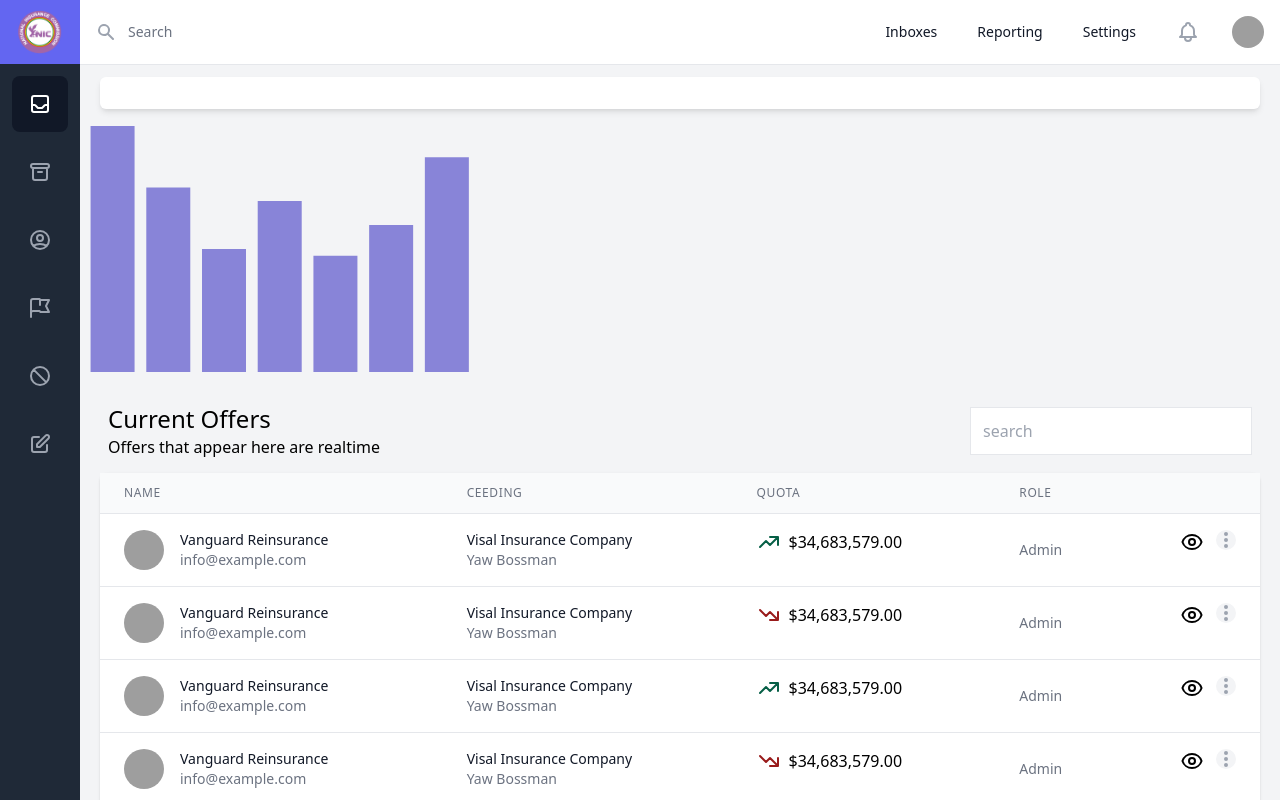
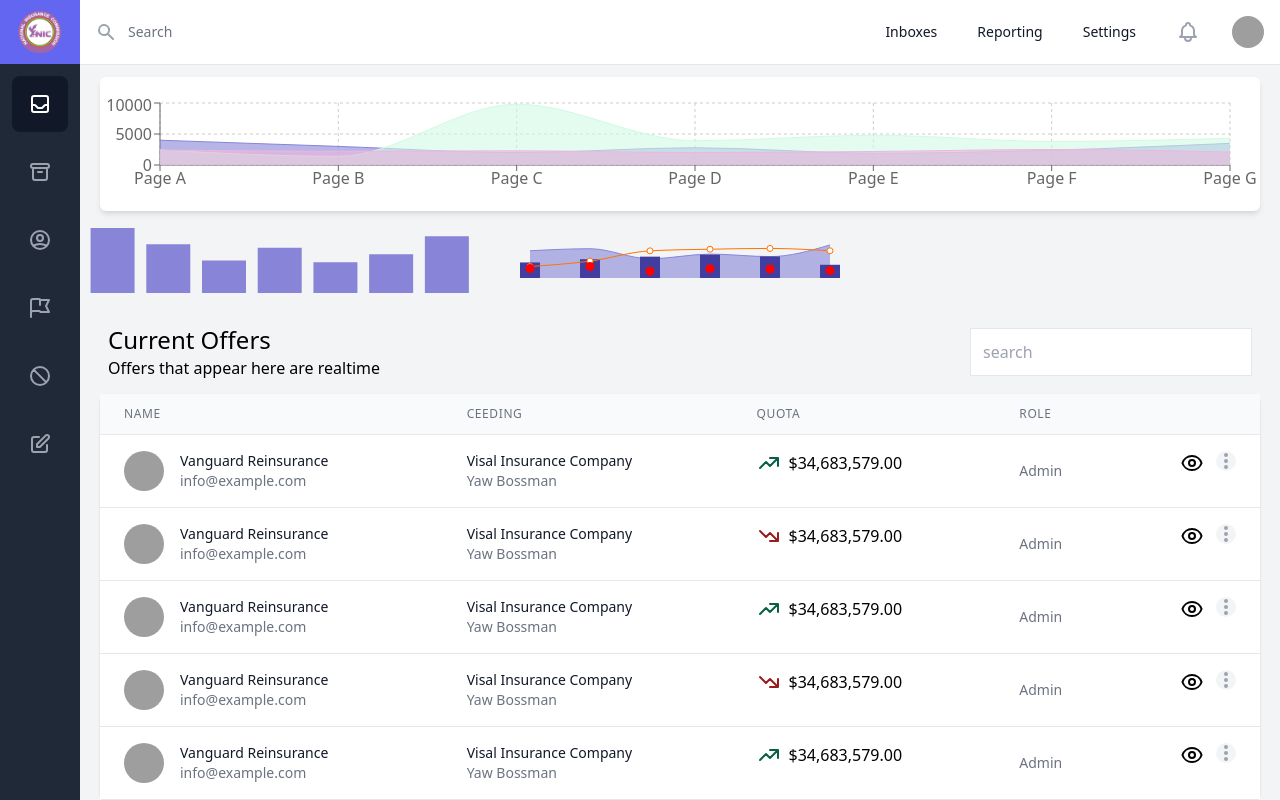
Before and after one commit to Khoby-790/template-nic, a React (Create React App) app: page / in a window 1280 px wide. Built offline with nearby package versions, Linux system fonts and the light colour scheme; grey boxes are pictures that could not be loaded.

Commit message:
--- Auto-Git Commit ---

```diff
--- a/src/pages/Dashboard/Dashboard.tsx
+++ b/src/pages/Dashboard/Dashboard.tsx
@@ -3,6 +3,7 @@ import React, { Fragment } from 'react';
 import { AreaChart, Area, XAxis, YAxis, CartesianGrid, Tooltip, ResponsiveContainer } from 'recharts';
 import OffersListing from './components/OffersListing';
 import SubGraphsBarchart from './components/SubGraphsBarchart';
+import SubGraphsMixedChart from './components/SubGraphsMixedChart';
 
 
 interface Props {
@@ -81,9 +82,12 @@ const Dashboard = (props: Props) => {
                     </AreaChart>
                 </ResponsiveContainer>
             </div>
-            <div className="grid lg:grid-cols-3">
-                <div className="h-64">
+            <div className="grid h-64 lg:grid-cols-3">
+                <div className="">
                     <SubGraphsBarchart />
+                </div>
+                <div className="">
+                    <SubGraphsMixedChart />
                 </div>
             </div>
             <OffersListing header="Current Offers" description="Offers that appear here are realtime" />
--- a/src/pages/Dashboard/components/SubGraphsMixedChart.tsx
+++ b/src/pages/Dashboard/components/SubGraphsMixedChart.tsx
@@ -78,10 +78,10 @@ const SubGraphsMixedChart = (props: Props) => {
                     }}
                 >
                     <CartesianGrid stroke="#f5f5f5" />
-                    <XAxis dataKey="name" scale="band" />
-                    <YAxis />
+                    {/* <XAxis dataKey="name" scale="band" /> */}
+                    {/* <YAxis /> */}
                     <Tooltip />
-                    <Legend />
+                    {/* <Legend /> */}
                     <Area type="monotone" dataKey="amt" fill="#8884d8" stroke="#8884d8" />
                     <Bar dataKey="pv" barSize={20} fill="#413ea0" />
                     <Line type="monotone" dataKey="uv" stroke="#ff7300" />
```
Also changed, not shown: src/pages/Dashboard/components/SubGraphsPieChart.tsx (added).
